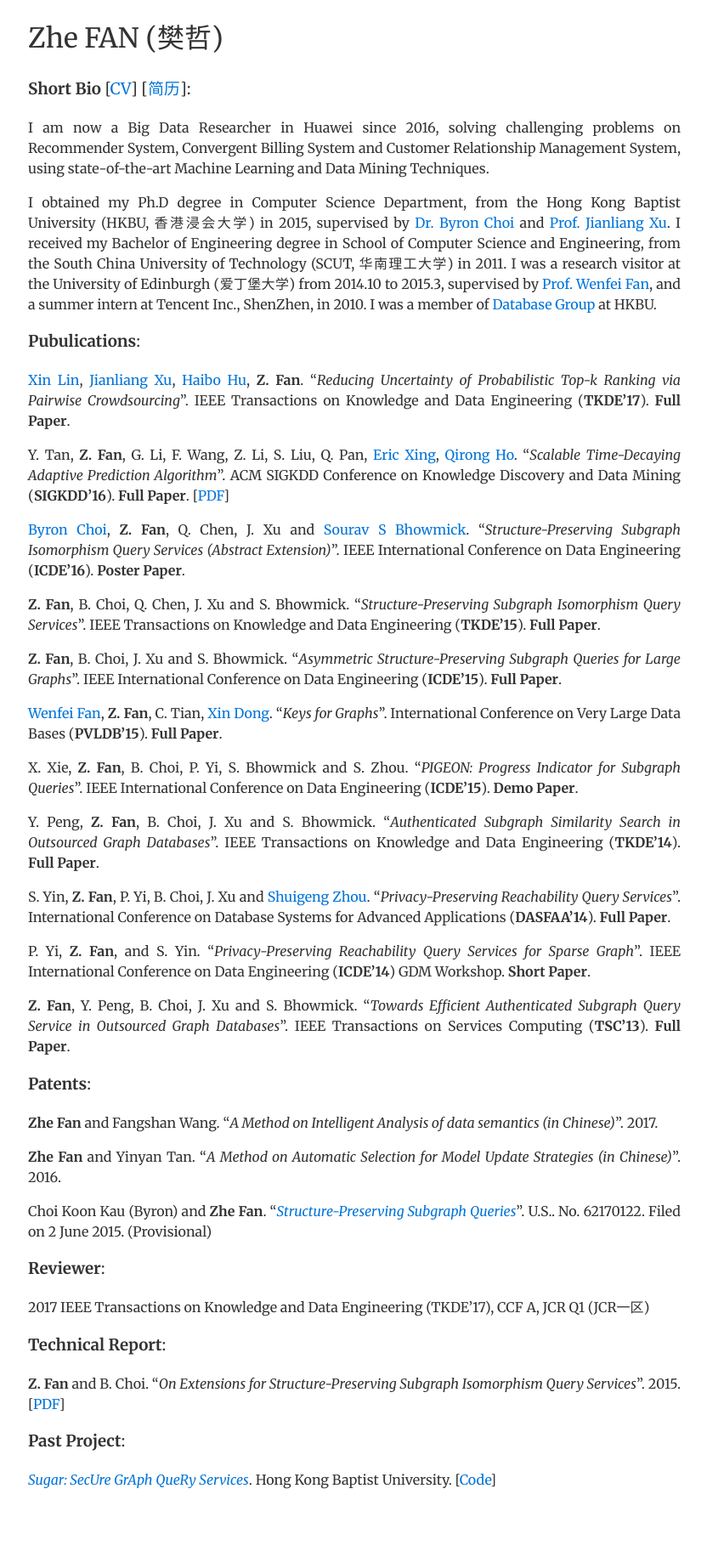
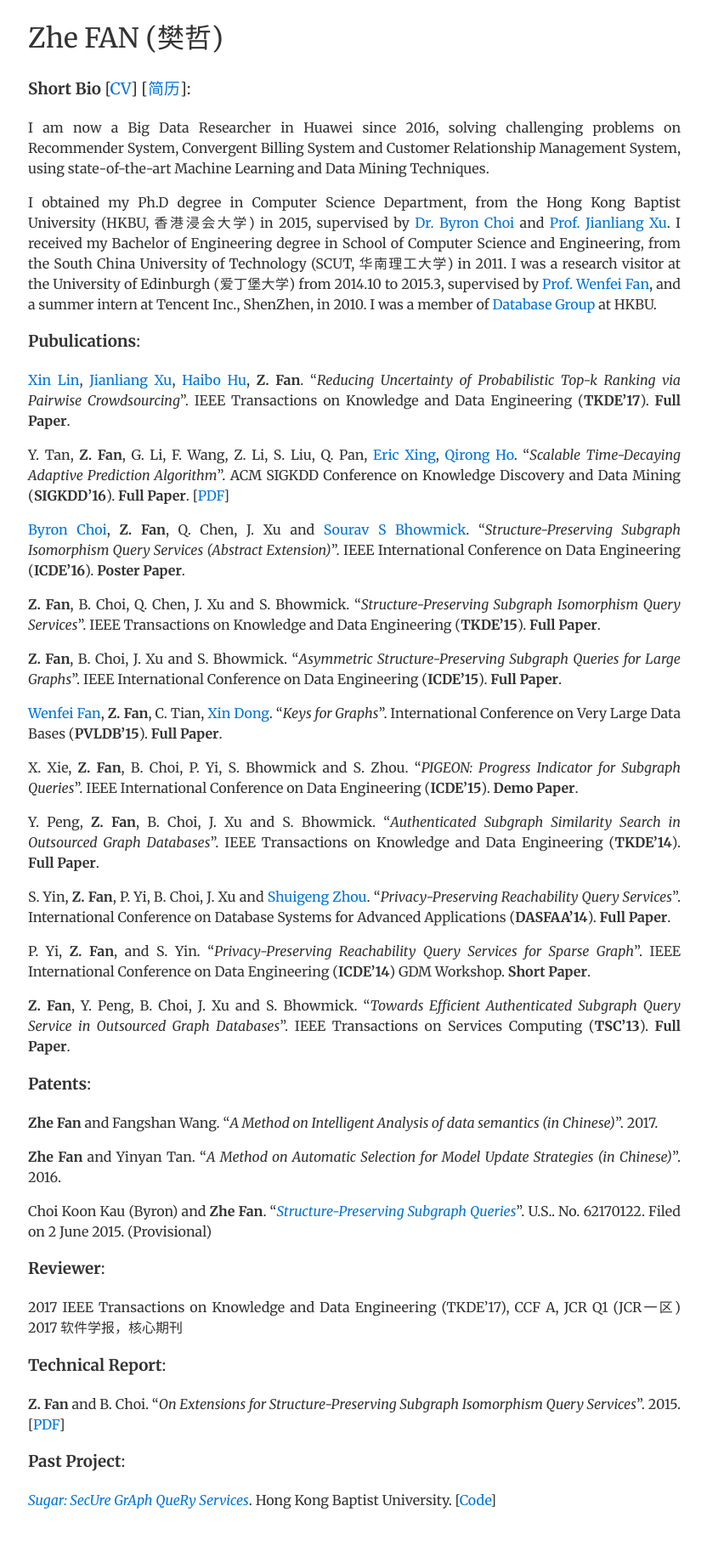
Before and after one commit to fanzhe/fanzhe.github.io, a Jekyll site: the page built from index.md, in a window 1280 px wide. Shown: the whole page at 85% size, without its empty margins (223-1055 px from the left). Built offline with Jekyll 4.4.1, drawn with Linux system fonts in a browser that asks for light colours; our own code applies the rules of GitHub Pages for plain Markdown files; before the commit the page ends 1801 px from its top, so only the background shows below that.

Commit message:
Update index.md

```diff
--- a/index.md
+++ b/index.md
@@ -61,6 +61,7 @@ Choi Koon Kau (Byron) and **Zhe Fan**. "[*Structure-Preserving Subgraph Queries*
 ### **Reviewer**:
 
 2017 IEEE Transactions on Knowledge and Data Engineering (TKDE'17), CCF A, JCR Q1 (JCR一区)
+2017 软件学报，核心期刊
 
 ### **Technical Report**:
 
```
